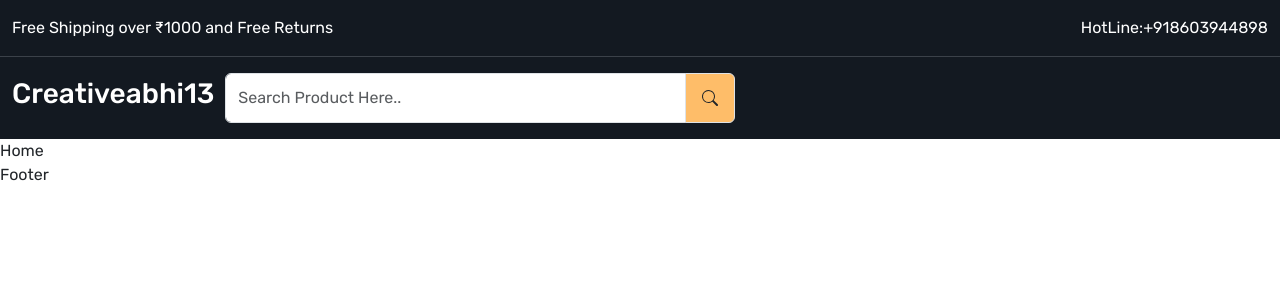
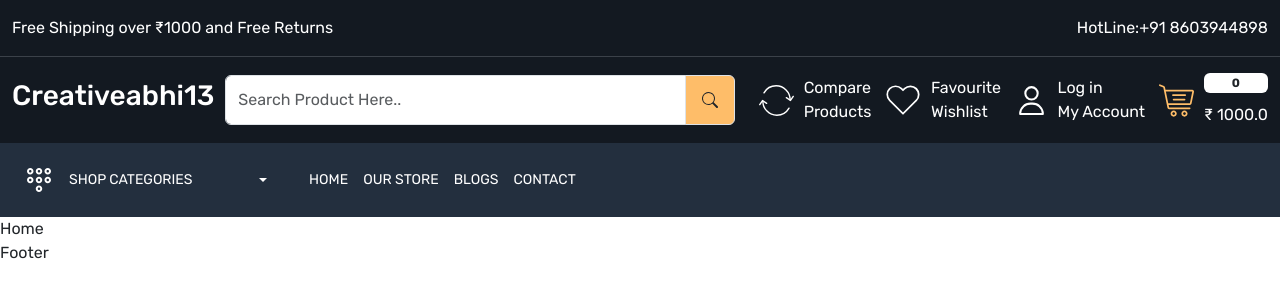
Before and after one commit to creativeabhi13/modern-ecommerce-application, a React (Create React App) app: page / in a window 1280 px wide. Shown: the top 300 px of the page. Built offline with nearby package versions, Linux system fonts and the light colour scheme.

Commit message:
Header done
Done with header

```diff
--- a/src/App.css
+++ b/src/App.css
@@ -7,6 +7,7 @@
   --color-131921:#131921;
   --color-3b4149:#3b4149;
   --color-febd69:#febd69;
+  --color-232f3e:#232f3e;
 }
 body{
   font-family: 'Rubik', sans-serif;
@@ -23,6 +24,15 @@
 
 }
 
+.gap-10{
+  gap:10px;
+}
+.gap-15{
+  gap:15px;
+}
+.gap-30{
+  gap: 30px;
+}
 
 /*  Header Start Here   */
 
@@ -38,6 +48,39 @@
   background-color: var(--color-febd69);
 }
 
+.header-bottom{
+  background-color: var(--color-232f3e);
+}
+.header-bottom .menu-links a,
+.header-bottom .dropdown button{
+  color: white;
+  font-size: 14px;
+  line-height: 18px;
+  font-weight: 400;
+  letter-spacing: 0.3;
+  text-transform: uppercase;
 
+}
+.header-bottom .dropdown button :focus{
+  box-shadow: none;
+
+}
+
+.header-bottom .dropdown-menu{
+  background-color: var(--color-131921);
+  width: 100%;
+  transform: translate3d(0px, 57px,0px) !important;
+}
+.header-bottom .dropdown-item{
+  padding: 15px;
+  margin-bottom: 3px;
+  border-bottom: 1px solid var(--color-3b4149);
+
+}
+
+.header-bottom .dropdown-item:hover{
+  background-color: transparent;
+  color: var(--color-febd69) !important;
+}
 
 /*  Header End Here   */
--- a/src/components/Header.jsx
+++ b/src/components/Header.jsx
@@ -1,6 +1,6 @@
 import React from "react";
 import { NavLink, Link } from "react-router-dom";
-import {BsSearch} from 'react-icons/bs'
+import { BsSearch } from "react-icons/bs";
 
 const Header = () => {
   return (
@@ -17,7 +17,7 @@
               <p className="text-end text-white mb-0">
                 HotLine:
                 <a className="text-white" href="tel:+918603944898">
-                  +918603944898
+                  +91 <span>8603944898</span>
                 </a>
               </p>
             </div>
@@ -42,16 +42,97 @@
                   aria-describedby="basic-addon2"
                 />
                 <span className="input-group-text p-3" id="basic-addon2">
-                 <BsSearch className="fs-6"/>
+                  <BsSearch className="fs-6" />
                 </span>
               </div>
             </div>
             <div className="col-5">
               <div className="header-upper-links d-flex align-items-center justify-content-between">
-                <div></div>
-                <div></div>
-                <div></div>
-                <div></div>
+                <div>
+                  <Link className="d-flex align-items-center gap-10 text-white">
+                    <img src="/images/compare.svg" alt="compare" />
+                    <p className="mb-0">
+                      Compare <br /> Products
+                    </p>{" "}
+                  </Link>
+                </div>
+                <div>
+                  <Link className="d-flex align-items-center gap-10 text-white">
+                    <img src="/images/wishlist.svg" alt="wishlist" />
+                    <p className="mb-0">
+                      Favourite <br /> Wishlist
+                    </p>{" "}
+                  </Link>
+                </div>
+                <div>
+                  <Link className="d-flex align-items-center gap-10 text-white">
+                    <img src="/images/user.svg" alt="user" />
+                    <p className="mb-0">
+                      Log in <br /> My Account
+                    </p>{" "}
+                  </Link>
+                </div>
+                <div>
+                  <Link className="d-flex align-items-center gap-10 text-white">
+                    <img src="/images/cart.svg" alt="" />
+                    <div className="d-flex flex-column gap-10">
+                      <span className="badge bg-white text-dark">0 </span>
+                      <p className="mb-0">₹ 1000.0</p>
+                    </div>
+                  </Link>
+                </div>
+              </div>
+            </div>
+          </div>
+        </div>
+      </header>
+      <header className="header-bottom py-3">
+        <div className="container-xxl">
+          <div className="row">
+            <div className="col-12">
+              <div className="menu-bottom d-flex align-items-center gap-30">
+                <div>
+                  <div className="dropdown">
+                    <button
+                      className="btn btn-secondary dropdown-toggle bg-transparent border-0 gap-15 d-flex align-items-center"
+                      type="button"
+                      id="dropdownMenuButton1"
+                      data-bs-toggle="dropdown"
+                      aria-expanded="false"
+                    >
+                      <img src="/images/menu.svg" alt="" />
+                      <span className="me-5 d-inline-block">Shop Categories</span>
+                    </button>
+                    <ul
+                      className="dropdown-menu"
+                      aria-labelledby="dropdownMenuButton1"
+                    >
+                      <li>
+                        <Link className="dropdown-item text-white" to="">
+                          Action
+                        </Link>
+                      </li>
+                      <li>
+                        <Link className="dropdown-item text-white" to="">
+                          Another action
+                        </Link>
+                      </li>
+                      <li>
+                        <Link className="dropdown-item text-white" to="">
+                          Something else here
+                        </Link>
+                      </li>
+                    </ul>
+                  </div>
+                </div>
+                <div className="menu-links">
+                  <div className="d-flex align-items-center gap-15">
+                    <NavLink to="/">Home</NavLink>
+                    <NavLink to="/">Our Store</NavLink>
+                    <NavLink to="/blogs">Blogs</NavLink>
+                    <NavLink to="/contact">Contact</NavLink>
+                  </div>
+                </div>
               </div>
             </div>
           </div>
```
